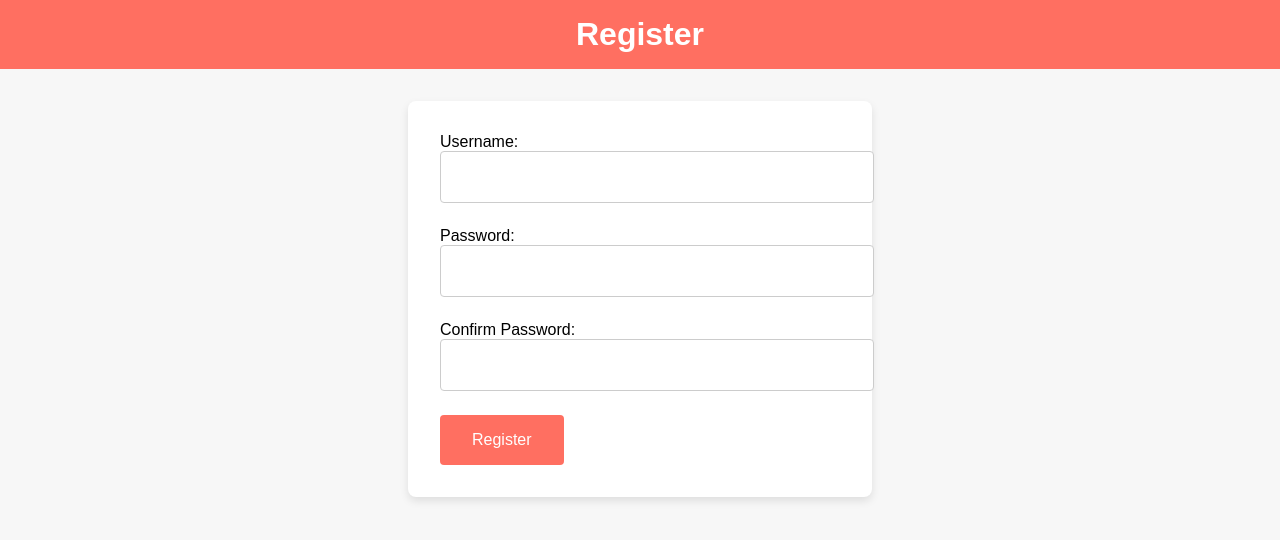
After one commit to rohi9337/CoupleSpotFinder, a Django app: page /register/ in a window 1280 px wide. The commit adds this page. Shown: the top 540 px of the page. Run offline with Django 5.2, Linux system fonts and the light colour scheme.

Commit message:
user authentication

```diff
--- a/couplespot/settings.py
+++ b/couplespot/settings.py
@@ -127,3 +127,6 @@ MEDIA_ROOT = os.path.join(BASE_DIR, 'media')
 # https://docs.djangoproject.com/en/5.0/ref/settings/#default-auto-field
 
 DEFAULT_AUTO_FIELD = 'django.db.models.BigAutoField'
+
+
+LOGOUT_REDIRECT_URL = '/'
--- /dev/null
+++ b/places/templates/places/register.html
@@ -0,0 +1,80 @@
+<!-- templates/registration/register.html -->
+<!DOCTYPE html>
+<html lang="en">
+<head>
+    <meta charset="UTF-8">
+    <meta name="viewport" content="width=device-width, initial-scale=1.0">
+    <title>Register</title>
+    <style>
+        body {
+            font-family: Arial, sans-serif;
+            margin: 0;
+            padding: 0;
+            background-color: #f7f7f7;
+        }
+        header {
+            background-color: #ff6f61;
+            color: white;
+            padding: 1rem;
+            text-align: center;
+        }
+        h1 {
+            margin: 0;
+            font-size: 2rem;
+        }
+        .register-container {
+            max-width: 400px;
+            margin: 2rem auto;
+            background-color: white;
+            padding: 2rem;
+            border-radius: 8px;
+            box-shadow: 0 4px 8px rgba(0, 0, 0, 0.1);
+        }
+        .form-group {
+            margin-bottom: 1.5rem;
+        }
+        .form-control {
+            width: 100%;
+            padding: 1rem;
+            font-size: 1rem;
+            border: 1px solid #ccc;
+            border-radius: 4px;
+        }
+        .btn-primary {
+            background-color: #ff6f61;
+            border: none;
+            color: white;
+            padding: 1rem 2rem;
+            font-size: 1rem;
+            cursor: pointer;
+            border-radius: 4px;
+        }
+        .btn-primary:hover {
+            background-color: #e65c4d;
+        }
+    </style>
+</head>
+<body>
+    <header>
+        <h1>Register</h1>
+    </header>
+    <div class="register-container">
+        <form method="post">
+            {% csrf_token %}
+            <div class="form-group">
+                <label for="id_username">Username:</label>
+                <input type="text" id="id_username" name="username" class="form-control" required>
+            </div>
+            <div class="form-group">
+                <label for="id_password1">Password:</label>
+                <input type="password" id="id_password1" name="password1" class="form-control" required>
+            </div>
+            <div class="form-group">
+                <label for="id_password2">Confirm Password:</label>
+                <input type="password" id="id_password2" name="password2" class="form-control" required>
+            </div>
+            <button type="submit" class="btn-primary">Register</button>
+        </form>
+    </div>
+</body>
+</html>
--- a/places/urls.py
+++ b/places/urls.py
@@ -1,10 +1,12 @@
-# places/urls.py
 from django.urls import path
 from . import views
+from django.contrib.auth.views import LogoutView
 
 urlpatterns = [
     path('', views.index, name='index'),
     path('place/<int:place_id>/', views.place_detail, name='place_detail'),
-
     path('places/create/', views.create_place, name='create_place'),
+    path('login/', views.CustomLoginView.as_view(), name='login'),
+    path('logout/', views.logout_view, name='logout'),
+    path('register/', views.register, name='register'),
 ]
--- a/places/views.py
+++ b/places/views.py
@@ -1,27 +1,70 @@
-# places/views.py
 from django.contrib.auth.decorators import user_passes_test
-from django.shortcuts import render,redirect
+from django.shortcuts import render, redirect
 from .models import Place
 from .forms import PlaceForm
+from django.contrib.auth.forms import UserCreationForm, AuthenticationForm
+from django.contrib.auth import authenticate, login, logout
+from django.urls import reverse, reverse_lazy
+from django.views import View
+
+
+class CustomLoginView(View):
+    template_name = 'places/login.html'
+    success_url = reverse_lazy('index')
+
+    def get(self, request, *args, **kwargs):
+        if request.user.is_authenticated:
+            return redirect(self.success_url)
+        form = AuthenticationForm()
+        return render(request, self.template_name, {'form': form})
+
+    def post(self, request, *args, **kwargs):
+        form = AuthenticationForm(request, data=request.POST)
+        if form.is_valid():
+            username = form.cleaned_data.get('username')
+            password = form.cleaned_data.get('password')
+            user = authenticate(request, username=username, password=password)
+            if user is not None:
+                login(request, user)
+                return redirect(self.success_url)
+        return render(request, self.template_name, {'form': form})
+
+
+def logout_view(request):
+    logout(request)
+    return redirect('index')
+
+
+def register(request):
+    if request.method == 'POST':
+        form = UserCreationForm(request.POST)
+        if form.is_valid():
+            form.save()
+            return redirect('login')  # Redirect to login page after successful registration
+    else:
+        form = UserCreationForm()
+
+    return render(request, 'places/register.html', {'form': form})
+
 
 def index(request):
     places = Place.objects.all()
     return render(request, 'places/index.html', {'places': places})
+
 
 @user_passes_test(lambda u: u.is_superuser)
 def create_place(request):
     if request.method == 'POST':
         form = PlaceForm(request.POST, request.FILES)
         if form.is_valid():
-            place = form.save()  # Save the form data to create a new Place object
-            return redirect('place_detail', place.id)  # Redirect to the detail view of the new place
+            place = form.save()
+            return redirect('place_detail', place.id)
     else:
         form = PlaceForm()
 
     return render(request, 'places/create_place.html', {'form': form})
 
 
-
 def place_detail(request, place_id):
     place = Place.objects.get(id=place_id)
     return render(request, 'places/detail.html', {'place': place})
```
Also changed, not shown: places/templates/places/index.html (+85 -2 lines), places/templates/places/login.html (added, +76 -0 lines), db.sqlite3, media/images/448136481_122153280092199443_6390743921222030306_n.jpg (added), media/images/addis.jpg (added), media/images/image2.jpg (added).
